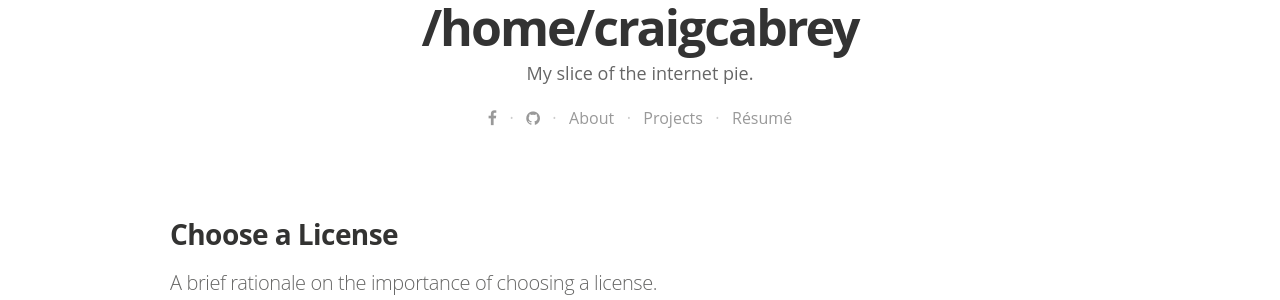
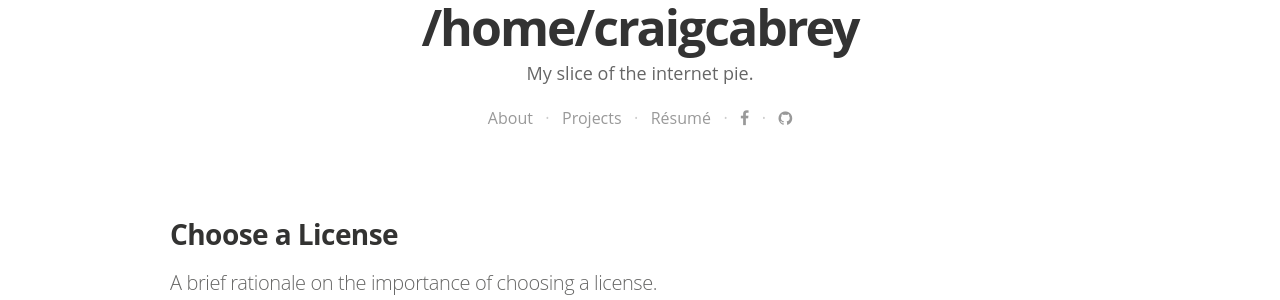
Before and after one commit to craigcabrey/craigcabrey.github.io, a Jekyll site: the page built from index.html, in a window 1280 px wide. Shown: the part 532-832 px from the top of the page. Built offline with Jekyll 4.4.1, drawn with Linux system fonts in a browser that asks for light colours; nearby versions of some CDN libraries; some web fonts are replaced; the list of posts is cut into pages by our own code.

Commit message:
Rearrange navigation links

```diff
--- a/index.html
+++ b/index.html
@@ -19,21 +19,21 @@ layout: default
   <h1 class="blog-title">{{ site.title }}</h1>
   <h2 class="blog-description">{{ site.description }}</h2>
   <div class="custom-links">
+    <a href="/about/">About</a>
+    &nbsp;&nbsp;·&nbsp;&nbsp;
+    <a href="/projects/">Projects</a>
+    &nbsp;&nbsp;·&nbsp;&nbsp;
+    <a href="/assets/resume.pdf">Résumé</a>
     {% for social in site.social %}
       {% if social.url %}
+        &nbsp;&nbsp;·&nbsp;&nbsp;
         <a class="icon-{{ social.icon }}"
            href="{{ social.url }}"
            {% if social.desc %} title="{{ social.desc }}"{% endif %}">
           <i class="fa fa-{{ social.icon }}"></i>
         </a>
-        &nbsp;&nbsp;·&nbsp;&nbsp;
       {% endif %}
     {% endfor %}
-    <a href="/about/">About</a>
-    &nbsp;&nbsp;·&nbsp;&nbsp;
-    <a href="/projects/">Projects</a>
-    &nbsp;&nbsp;·&nbsp;&nbsp;
-    <a href="/assets/resume.pdf">Résumé</a>
   </div>
 </header>
 
```
